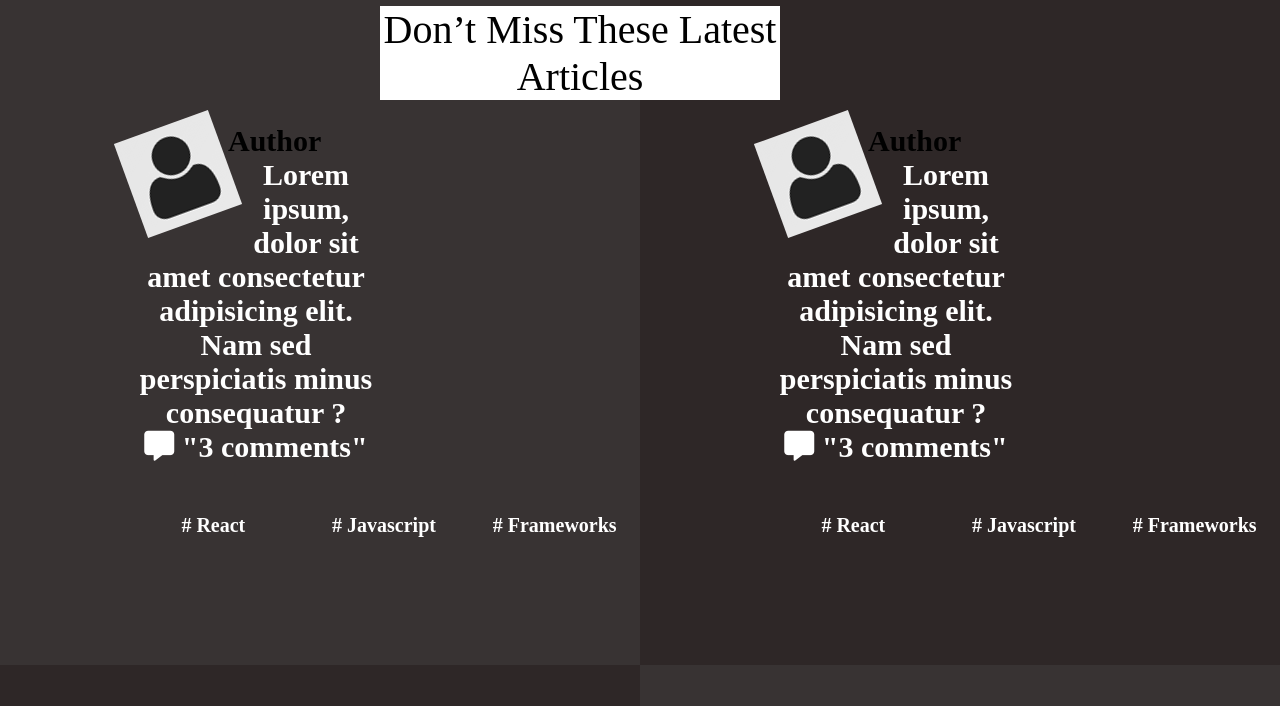
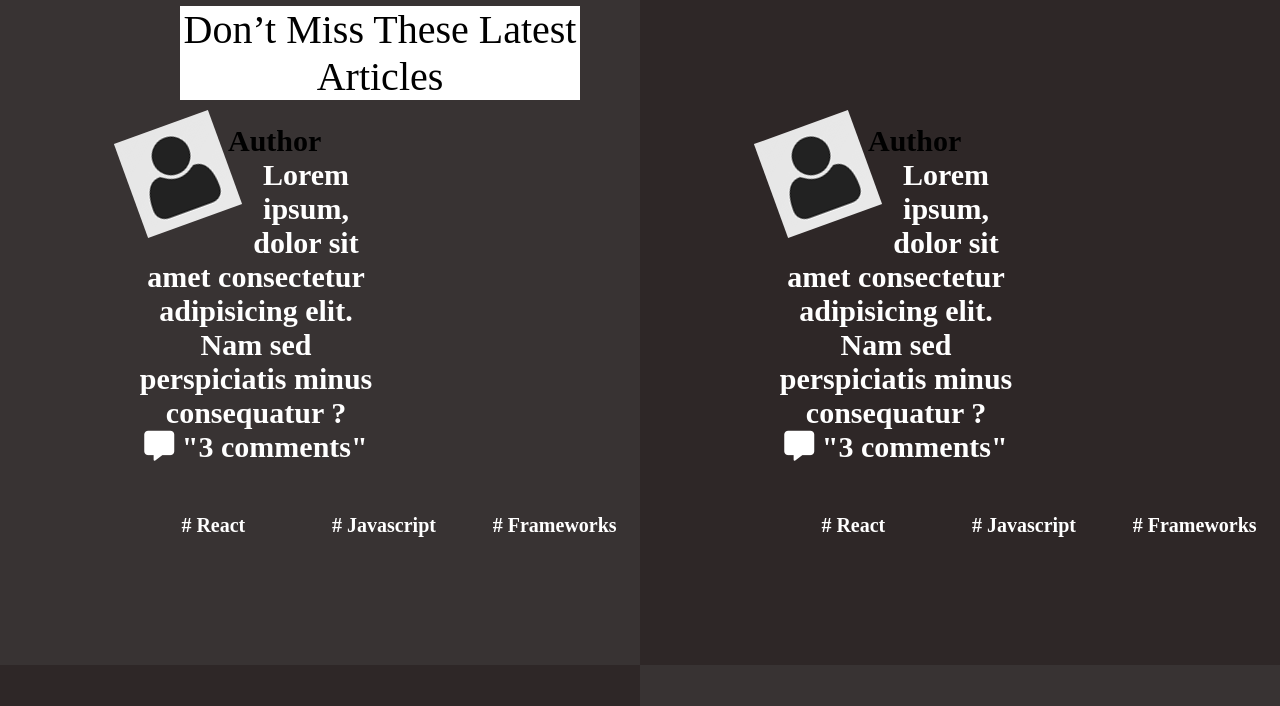
Before and after one commit to tnyandoro/smashing-clone, a plain HTML site: page index.html in a window 1280 px wide. Shown: the part 94-800 px from the top of the page. Drawn offline with Linux system fonts and the light colour scheme.

Commit message:
Align section 1 head

```diff
--- a/css/app.css
+++ b/css/app.css
@@ -108,7 +108,7 @@ input {
 .section1-head {
   position: absolute;
   top: 100px;
-  right: 500px;
+  right: 700px;
   width: 400px;
   text-align: center;
   box-shadow: #fff;
```
